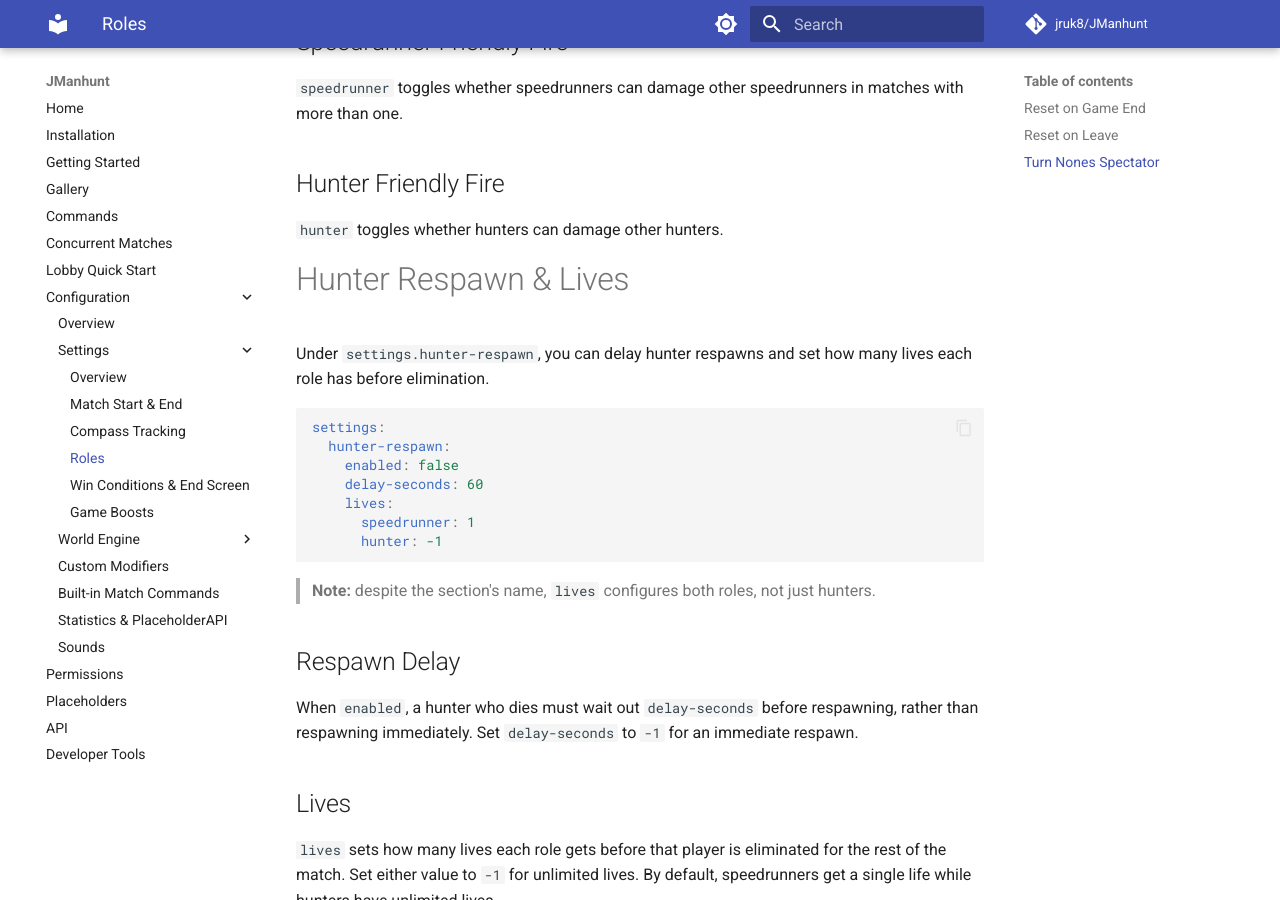
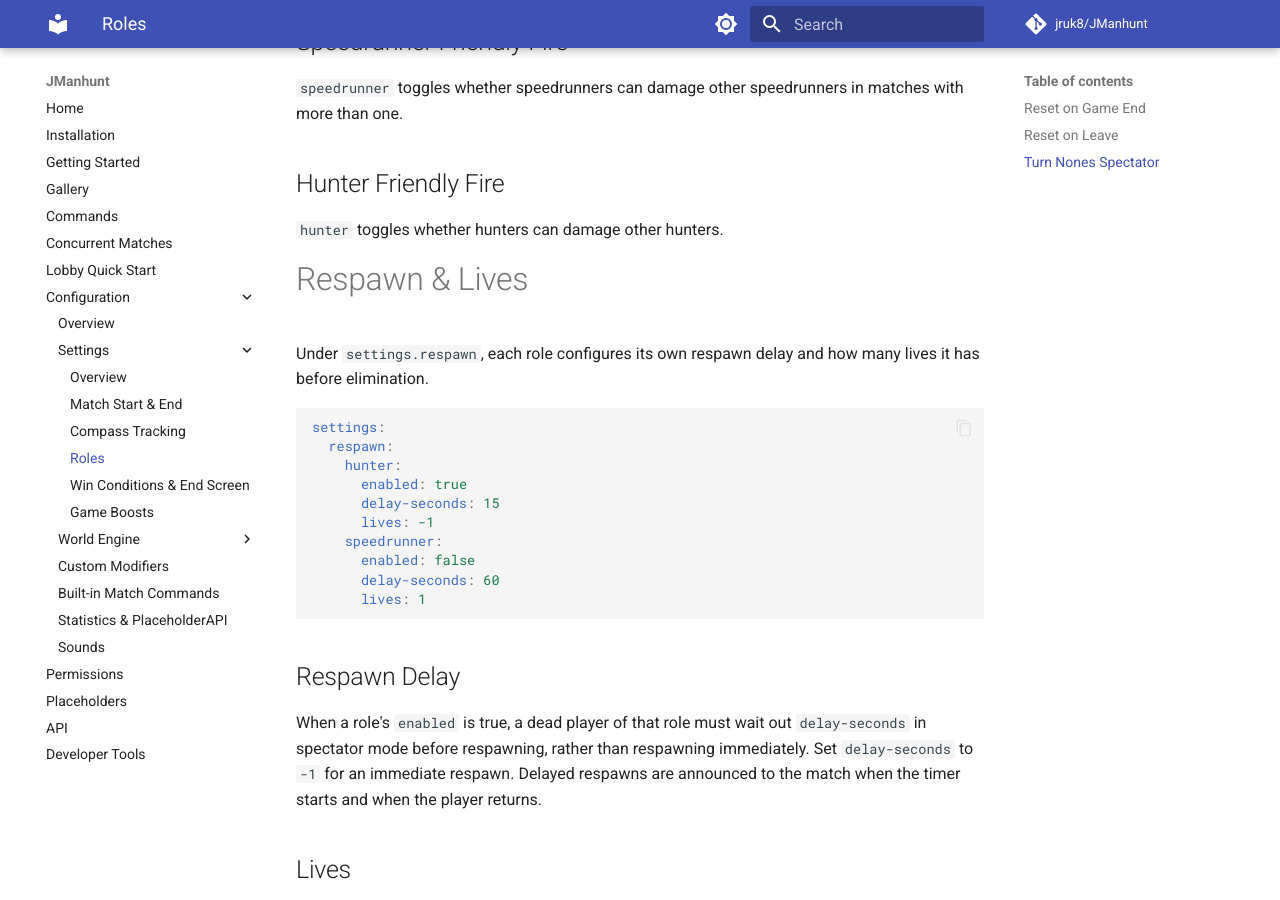
Before and after one commit to jruk8/JManhunt, an MkDocs documentation site: the page built from docs/configuration/settings/roles.md, in a window 1280 px wide and 900 px high, scrolled down 2443 px. Built offline with MkDocs 1.6.1 and Material for MkDocs 9.7.7, drawn with Linux system fonts in a browser that asks for light colours; comment, search, counter and statistics services are not loaded.

Commit message:
feat: phase 1

````diff
--- a/docs/configuration/settings/roles.md
+++ b/docs/configuration/settings/roles.md
@@ -117,29 +117,31 @@ matches with more than one.
 
 `hunter` toggles whether hunters can damage other hunters.
 
-# Hunter Respawn & Lives
+# Respawn & Lives
 
-Under `settings.hunter-respawn`, you can delay hunter respawns and set how
-many lives each role has before elimination.
+Under `settings.respawn`, each role configures its own respawn delay and how
+many lives it has before elimination.
 
 ```yaml
 settings:
-  hunter-respawn:
-    enabled: false
-    delay-seconds: 60
-    lives:
-      speedrunner: 1
-      hunter: -1
+  respawn:
+    hunter:
+      enabled: true
+      delay-seconds: 15
+      lives: -1
+    speedrunner:
+      enabled: false
+      delay-seconds: 60
+      lives: 1
 ```
-
-> **Note:** despite the section's name, `lives` configures both roles, not
-> just hunters.
 
 ## Respawn Delay
 
-When `enabled`, a hunter who dies must wait out `delay-seconds` before
-respawning, rather than respawning immediately. Set `delay-seconds` to `-1`
-for an immediate respawn.
+When a role's `enabled` is true, a dead player of that role must wait out
+`delay-seconds` in spectator mode before respawning, rather than respawning
+immediately. Set `delay-seconds` to `-1` for an immediate respawn. Delayed
+respawns are announced to the match when the timer starts and when the
+player returns.
 
 ## Lives
 
--- a/src/main/resources/messages.yml
+++ b/src/main/resources/messages.yml
@@ -130,6 +130,8 @@ game:
   hunter-death: "{prefix}<yellow>A hunter has died!"
   hunter-respawn-scheduled: "{prefix}<yellow>{player} will respawn in <white>{seconds}s</white>."
   hunter-respawn-imminent: "{prefix}<green>{player} has respawned."
+  speedrunner-respawn-scheduled: "{prefix}<yellow>{player} will respawn in <white>{seconds}s</white>."
+  speedrunner-respawn-imminent: "{prefix}<green>{player} has respawned."
   hunter-out-of-lives: "{prefix}<yellow>A hunter has run out of lives and is eliminated."
   speedrunner-out-of-lives: "{prefix}<yellow>A speedrunner has run out of lives and is eliminated."
   speedrunners-unlimited-lives: "{prefix}<yellow>Speedrunners have unlimited lives."
````
Also changed, not shown: src/main/resources/config.yml (+31 -16 lines), 4 other files.
